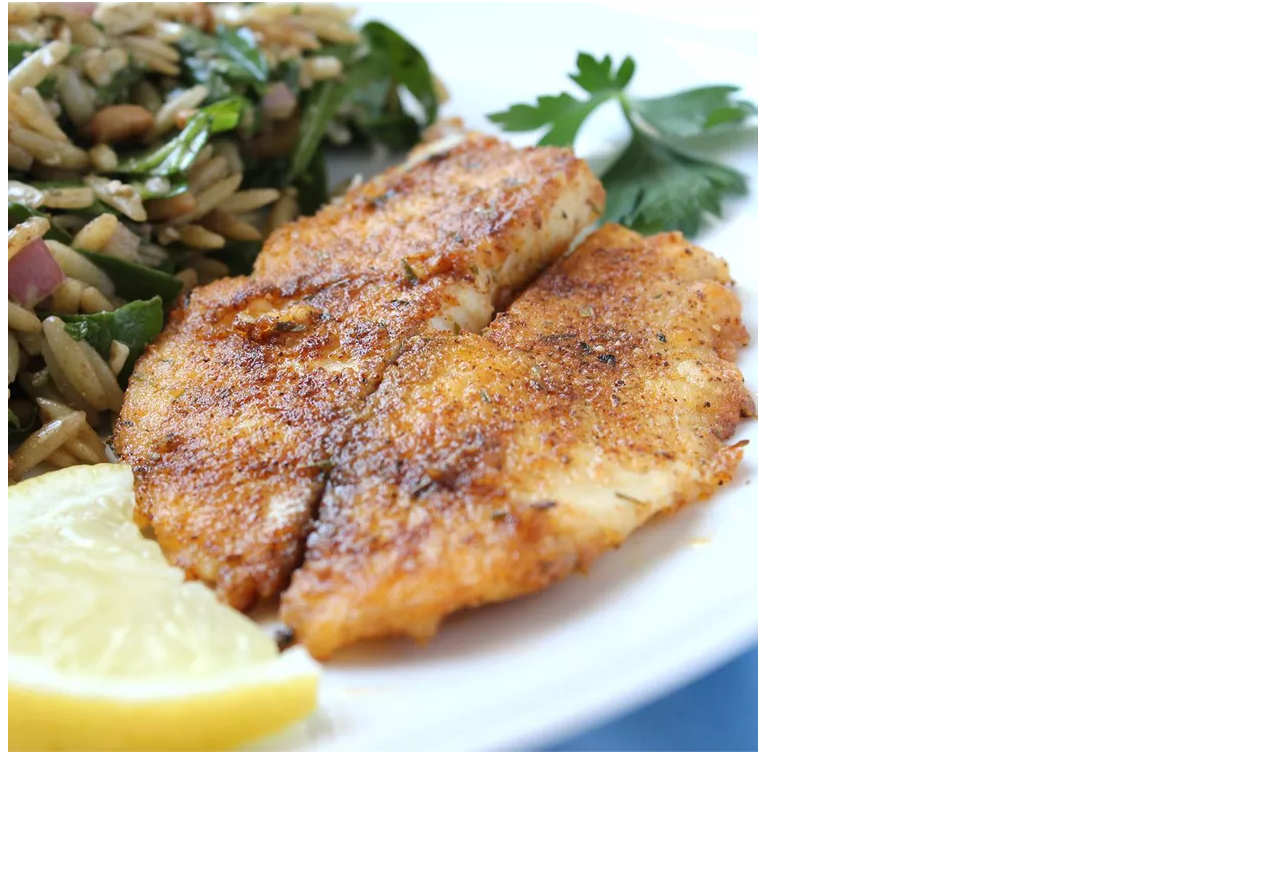
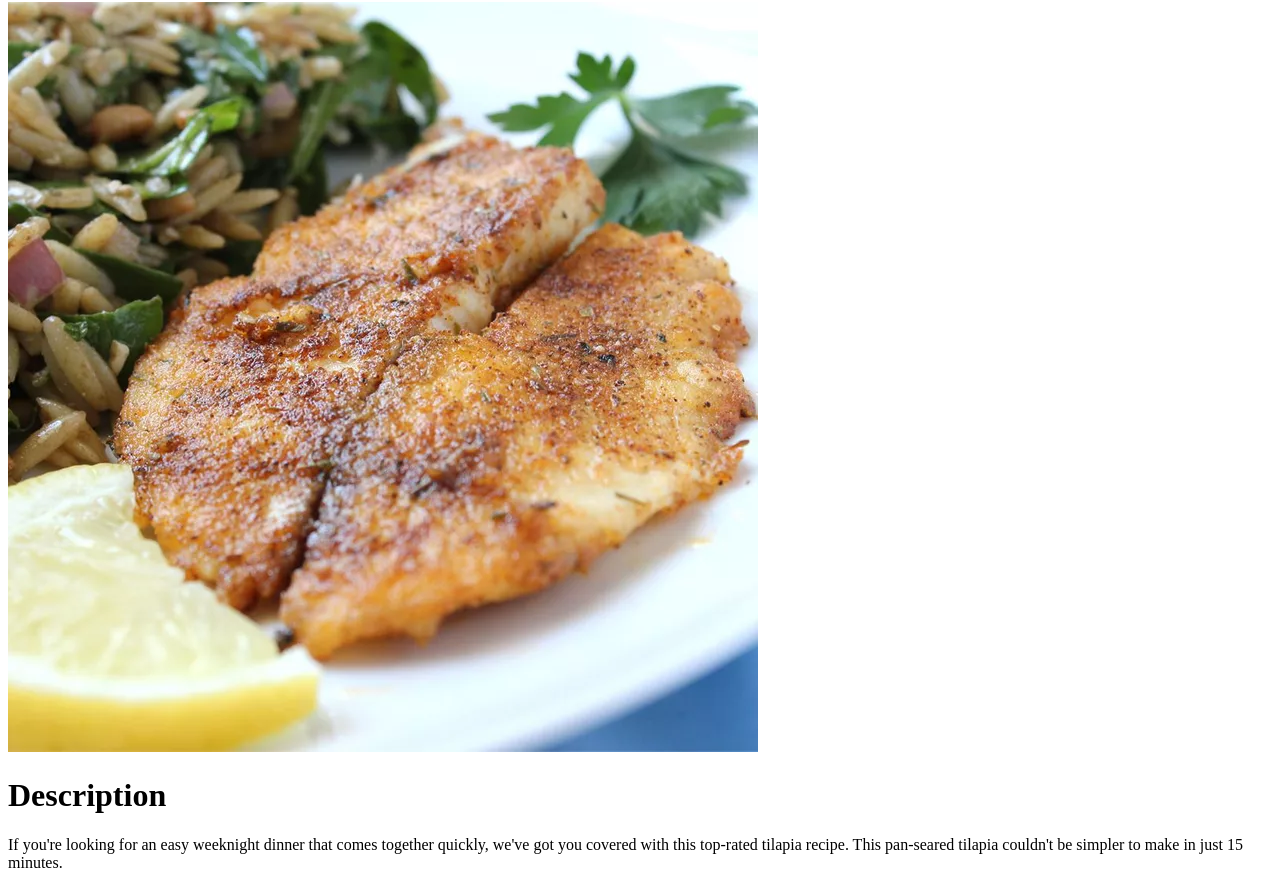
Before and after one commit to MarkFerianec/odin-recipes, a plain HTML site: page recipes/pan-seared-tilapia.html in a window 1280 px wide. Shown: the part 78-966 px from the top of the page. Before the commit the page ends 842 px from the top, so only its background shows below. Drawn offline with Linux system fonts and the light colour scheme.

Commit message:
Add description of Pan-Seared Tilapia

```diff
--- a/recipes/pan-seared-tilapia.html
+++ b/recipes/pan-seared-tilapia.html
@@ -9,5 +9,7 @@
 <body>
     <h1>Pan-Seared Tilapia</h1>
     <img src="../images/pan-seared-tilapia.webp">
+    <h1>Description</h1>
+    <p>If you're looking for an easy weeknight dinner that comes together quickly, we've got you covered with this top-rated tilapia recipe. This pan-seared tilapia couldn't be simpler to make in just 15 minutes.</p>
 </body>
 </html>
```
